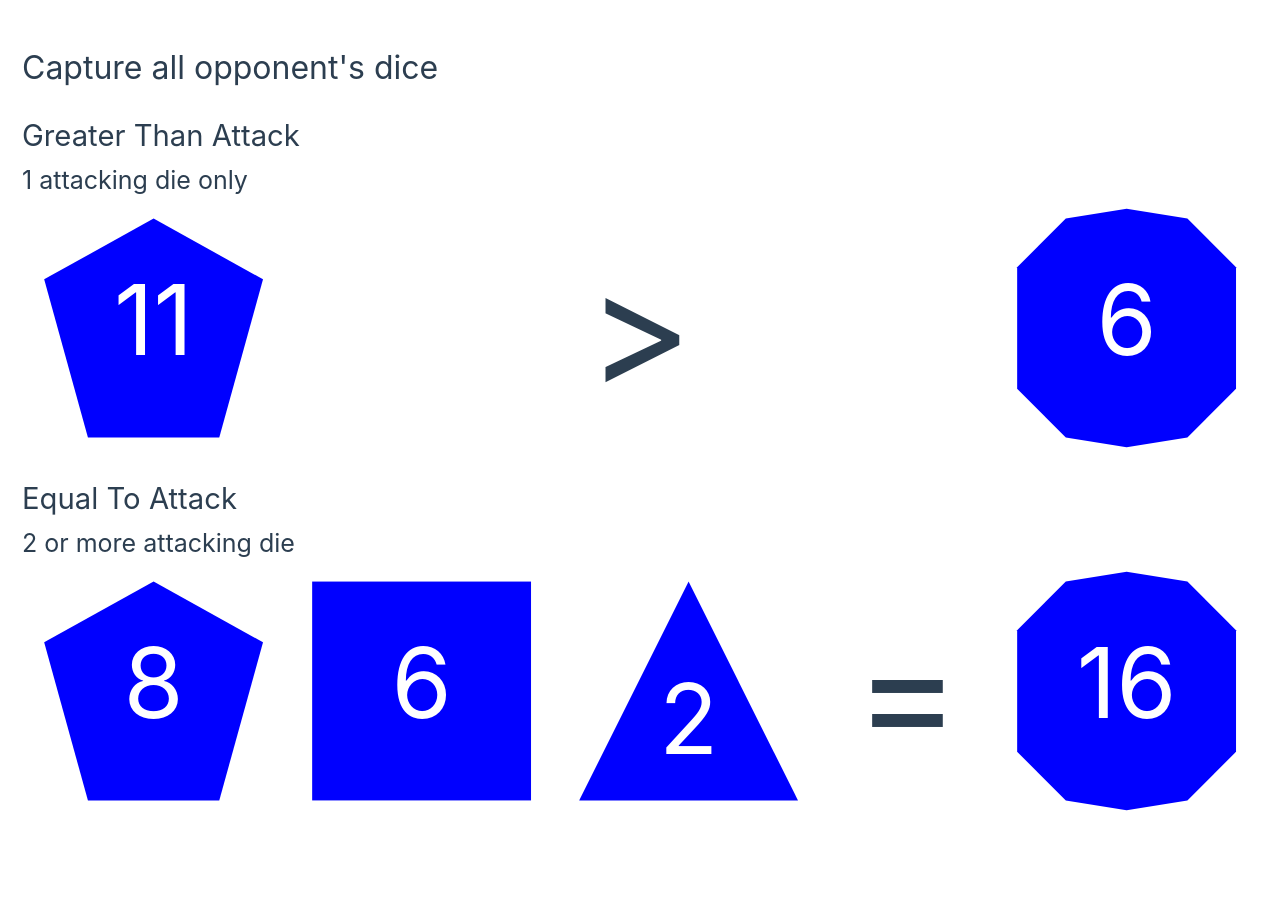
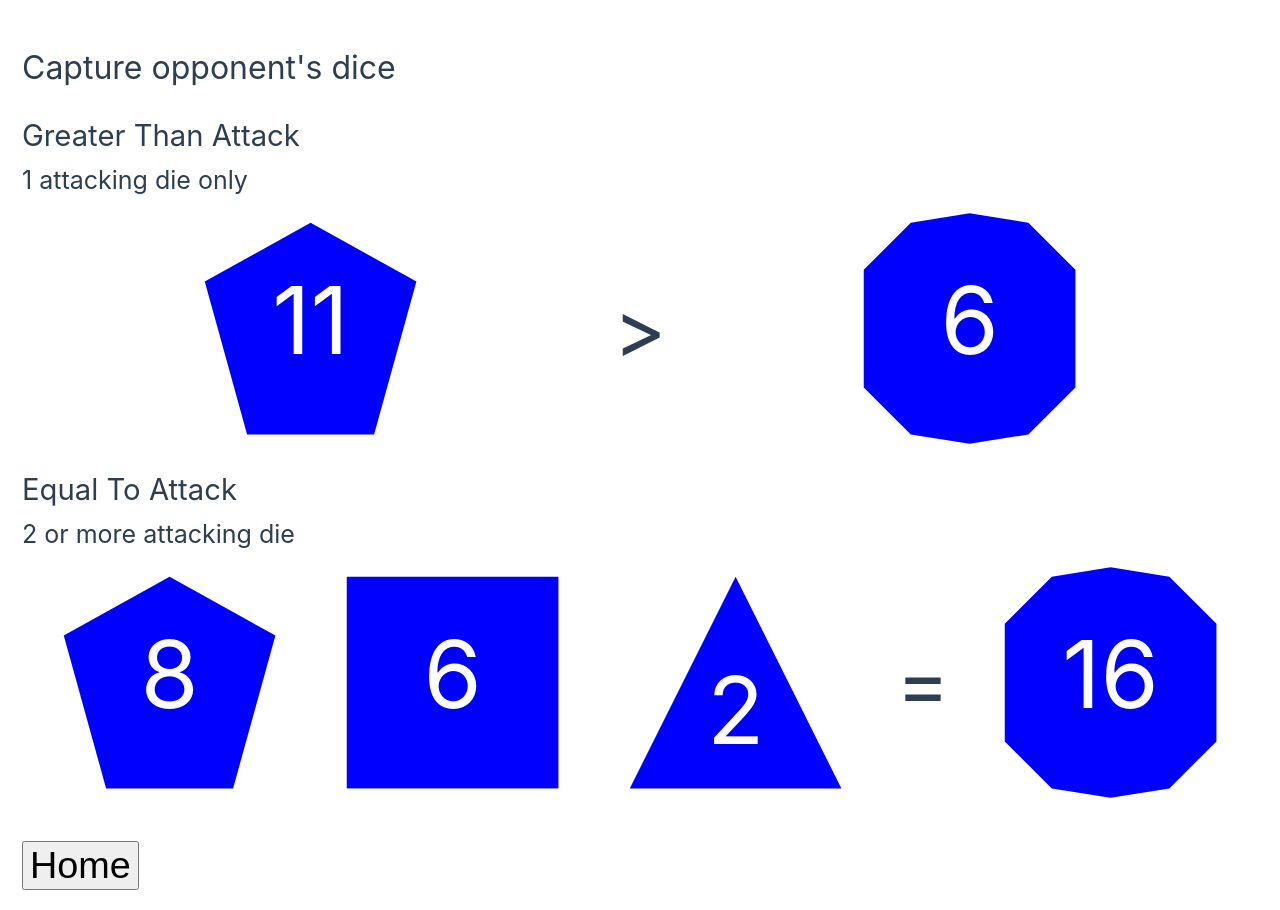
Before and after one commit to ericcorona1/dice-attack, a Vue app: page / in a window 1280 px wide. Both pictures are taken after a click on the button "How to Play". Before the commit the page ends 819 px from the top, so only its background shows below. Built offline with nearby package versions, Linux system fonts and the light colour scheme.

Commit message:
fixed missing home button in instructions

```diff
--- a/src/assets/base.css
+++ b/src/assets/base.css
@@ -72,3 +72,7 @@ body {
   -webkit-font-smoothing: antialiased;
   -moz-osx-font-smoothing: grayscale;
 }
+
+button:hover {
+  background-color: orange;
+}
--- a/src/components/Instructions.vue
+++ b/src/components/Instructions.vue
@@ -1,13 +1,13 @@
 <script setup>
 import Dice from "./Dice.vue";
 import { useMenuStore } from "../stores/menu";
-const activeMenu = useMenuStore();
+const menu = useMenuStore();
 </script>
 
 <template>
   <section class="page">
     <header>
-      <h2>Capture all opponent's dice</h2>
+      <h2>Capture opponent's dice</h2>
     </header>
     <div class="wrapper">
       <h3>Greater Than Attack</h3>
@@ -31,8 +31,8 @@ const activeMenu = useMenuStore();
     </div>
 
     <button
-      v-if="activeMenu.activeMenu === Instructions"
-      @click="activeMenu.changeActiveMenu('welcome')"
+      v-if="menu.activeMenu === 'instructions'"
+      @click="menu.changeActiveMenu('welcome')"
     >
       Home
     </button>
@@ -47,16 +47,20 @@ section > * {
   display: flex;
   justify-content: space-evenly;
   max-width: calc(100% - 20px);
-  margin: auto;
+  margin: 10px auto;
   gap: 2%;
+  align-items: center;
 }
 
 .attackType p {
-  font-size: clamp(4rem, 20vw, 10rem);
-  margin: auto;
+  font-size: clamp(25px, 5vw + 1em, 80px);
 }
 
 .attackType .dice {
   width: 20%;
+  height: min-content;
+  padding: 1px 4px;
+  background-color: white;
+  border-radius: 5px;
 }
 </style>
```
